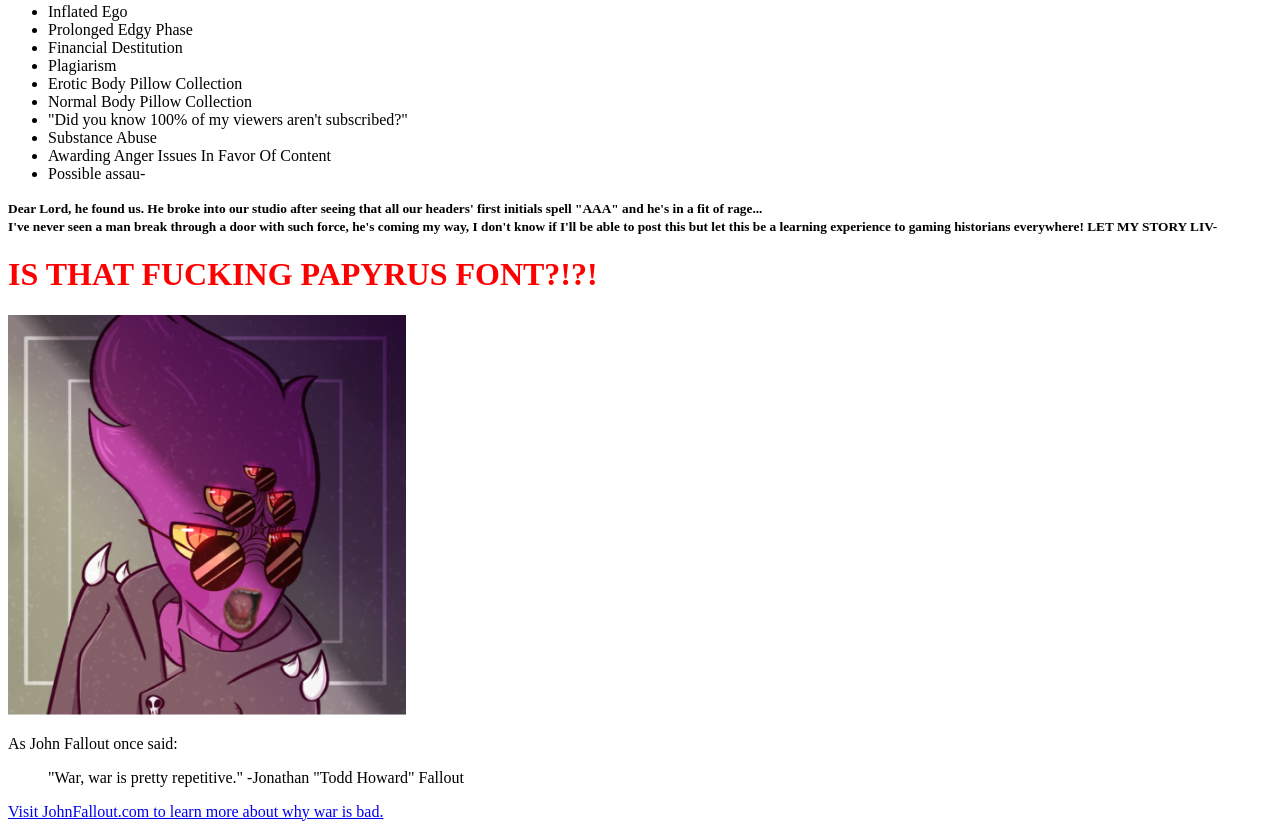
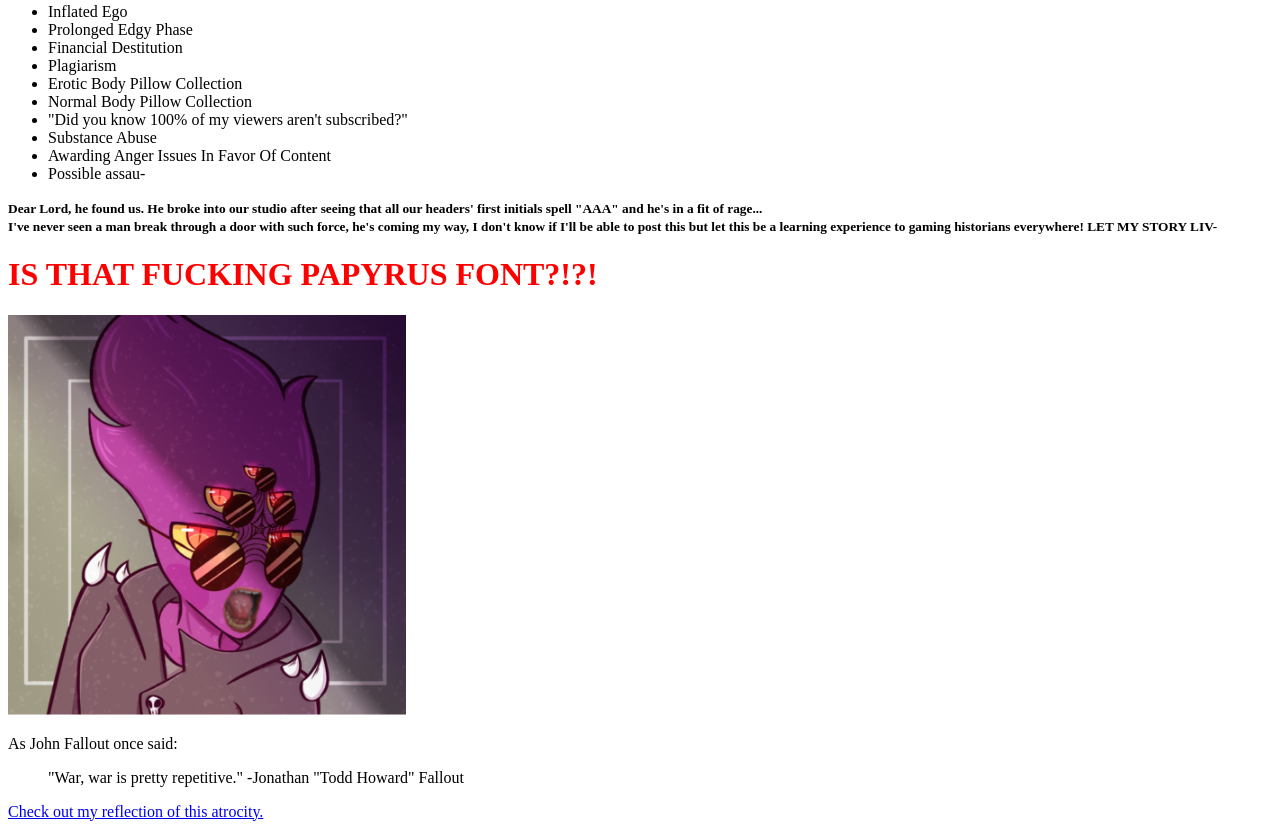
Before and after one commit to ArachnidMale/A-Gamer-Life-Cycle, a plain HTML site: page index.html in a window 1280 px wide. Shown: the part 1801-2630 px from the top of the page. Drawn offline with Linux system fonts and the light colour scheme.

Commit message:
index.html

```diff
--- a/index.html
+++ b/index.html
@@ -43,6 +43,6 @@ I've never seen a man break through a door with such force, he's coming my way,
 <blockquote cite="https://fallout.bethesda.net/en">
 "War, war is pretty repetitive." -Jonathan "Todd Howard" Fallout
 </blockquote>
-<a href="https://fallout.bethesda.net/en">Visit JohnFallout.com to learn more about why war is bad.</a>
+<a href="Reflection.html">Check out my reflection of this atrocity.</a>
 </body>
 </html>
```
